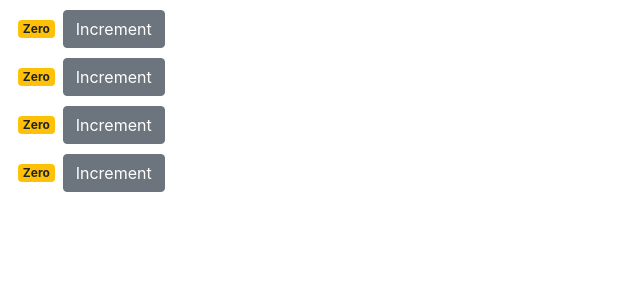
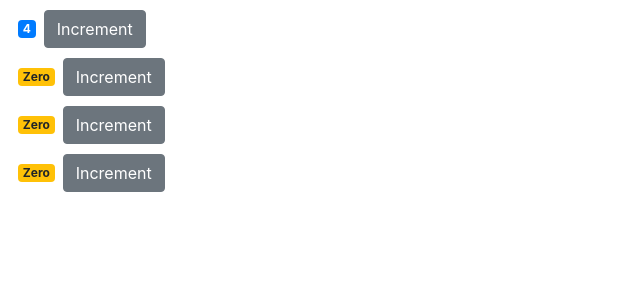
Before and after one commit to VisheshSingh/react-snippets, a React (Create React App) app: page / in a window 1280 px wide. Shown: the top 300 px of the page, without its empty margins (0-640 px from the left). Built offline with nearby package versions, Linux system fonts and the light colour scheme.

Commit message:
Passing data from parent to child thru props

```diff
--- a/src/components/counter.jsx
+++ b/src/components/counter.jsx
@@ -2,37 +2,31 @@ import React, { Component } from "react";
 
 class Counter extends Component {
   state = {
-    count: 0,
+    value: this.props.value,
     tags: ["tag1", "tag2", "tag3"]
   };
 
-  handleIncrement = e => {
-    console.log(e);
+  handleIncrement = () => {
     this.setState({
-      count: this.state.count + 1
+      value: this.state.value + 1
     });
   };
 
-  formatCount() {
-    return this.state.count === 0 ? "Zero" : this.state.count;
+  formatvalue() {
+    return this.state.value === 0 ? "Zero" : this.state.value;
   }
 
   renderClasses() {
     let classes = "badge m-2 badge-";
-    classes += this.state.count === 0 ? "warning" : "primary";
+    classes += this.state.value === 0 ? "warning" : "primary";
     return classes;
   }
 
   render() {
     return (
       <div style={{ margin: "10px" }}>
-        <span className={this.renderClasses()}>{this.formatCount()}</span>
-        <button
-          onClick={() => {
-            this.handleIncrement("blah blah blah");
-          }}
-          className="btn btn-secondary"
-        >
+        <span className={this.renderClasses()}>{this.formatvalue()}</span>
+        <button onClick={this.handleIncrement} className="btn btn-secondary">
           Increment
         </button>
       </div>
--- a/src/components/counters.jsx
+++ b/src/components/counters.jsx
@@ -4,7 +4,7 @@ import Counter from "./counter";
 class Counters extends Component {
   state = {
     counters: [
-      { id: 1, value: 0 },
+      { id: 1, value: 4 },
       { id: 2, value: 0 },
       { id: 3, value: 0 },
       { id: 4, value: 0 }
@@ -14,7 +14,7 @@ class Counters extends Component {
     return (
       <div>
         {this.state.counters.map(counter => (
-          <Counter key={counter.id} />
+          <Counter key={counter.id} value={counter.value} />
         ))}
       </div>
     );
```
